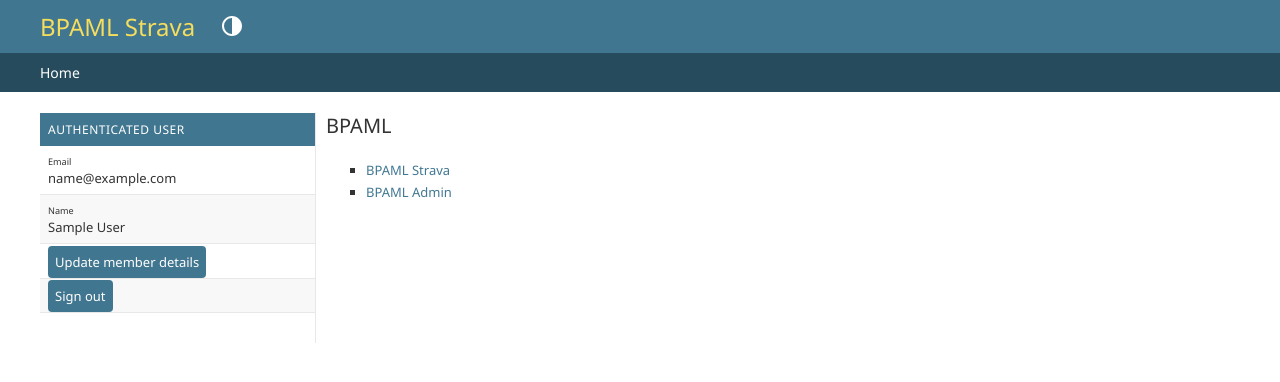
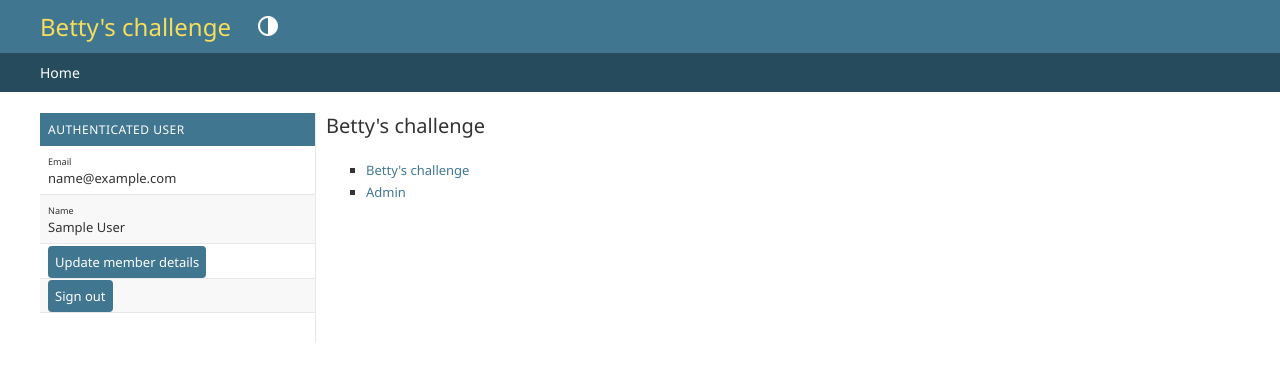
Before and after one commit to timcu/django_bpaml_strava_site, a Django app: page / in a window 1280 px wide. Shown: the top 382 px of the page. Run offline with Django 5.2, Linux system fonts and the light colour scheme; the visitor is signed in with stand-in values (Sample User, id 1); some libraries are stand-ins or nearby versions.

Commit message:
Change branding to betty from bpaml strava
Normal users can't see other user's data. Staff can

```diff
--- a/django_bpaml_strava/templates/bpaml_home.html
+++ b/django_bpaml_strava/templates/bpaml_home.html
@@ -1,8 +1,8 @@
 {% extends 'django_bpaml_strava/base.html' %}
 {% block main %}
-<h1>BPAML</h1>
+<h1>Betty's challenge</h1>
 <ul>
-    <li><a href="{% url 'index' %}">BPAML Strava</a></li>
-    <li><a href="{% url 'admin:index' %}">BPAML Admin</a></li>
+    <li><a href="{% url 'index' %}">Betty's challenge</a></li>
+    <li><a href="{% url 'admin:index' %}">Admin</a></li>
 </ul>
 {% endblock %}
--- a/django_bpaml_strava/templates/django_bpaml_strava/athlete.html
+++ b/django_bpaml_strava/templates/django_bpaml_strava/athlete.html
@@ -48,7 +48,7 @@
     <a href="{% url 'save-activities' athlete.uid %}" title="Saturday activities only for this athlete from Strava">fetch Strava activities</a>
 </p>
 <p>
-    {% if user.parkrun_id %}
+    {% if athlete.user.parkrun_id %}
       <a href="{% url 'save-parkruns' athlete.uid %}" title="from Parkrun for this athlete">fetch Parkrun results</a>
     {% else %}
       <em title="edit member details and set Parkrun ID to be able to fetch Parkrun results">No Parkrun ID</em>
--- a/django_bpaml_strava/templates/django_bpaml_strava/base.html
+++ b/django_bpaml_strava/templates/django_bpaml_strava/base.html
@@ -6,7 +6,7 @@
 {% endblock %}
 {% block title %}BPAML{% endblock %}
 {% block branding %}
-<div id="site-name"><a href="{% url 'index' %}">{{ site_header|default:_('BPAML Strava') }}</a></div>
+<div id="site-name"><a href="{% url 'index' %}">{{ site_header|default:_("Betty's challenge") }}</a></div>
 {% include "admin/color_theme_toggle.html" %}
 {% endblock %}
 {% block content %}
--- a/django_bpaml_strava/views.py
+++ b/django_bpaml_strava/views.py
@@ -20,6 +20,11 @@
 def index_page(request):
     """Find all athletes """
     list_social_accounts = SocialAccount.objects.filter(provider='strava').select_related('user')
+    for sa in list_social_accounts:
+        if sa.user == request.user or request.user.is_staff:
+            sa.is_authenticated = request.user.is_authenticated
+        else:
+            sa.is_authenticated = False
     context = {'athletes': list_social_accounts}
     return render(request, 'django_bpaml_strava/athletes.html', context)
 
--- a/django_bpaml_strava_site/settings.py
+++ b/django_bpaml_strava_site/settings.py
@@ -141,8 +141,8 @@
 
 SOCIALACCOUNT_STORE_TOKENS = True
 
-LOGIN_REDIRECT_URL = "/bpaml-strava/"
-LOGOUT_REDIRECT_URL = "/bpaml-strava/"
+LOGIN_REDIRECT_URL = "/betty/"
+LOGOUT_REDIRECT_URL = "/betty/"
 
 # Extend Django default logging to also log to console at level INFO rather than WARNING
 LOGGING = {
--- a/django_bpaml_strava_site/urls.py
+++ b/django_bpaml_strava_site/urls.py
@@ -21,7 +21,7 @@
 
 urlpatterns = [
     path('admin/', admin.site.urls),
-    path('bpaml-strava/', include('django_bpaml_strava.urls')),
+    path('betty/', include('django_bpaml_strava.urls')),
     path('', TemplateView.as_view(template_name="bpaml_home.html")),
     path('accounts/', include('allauth.urls')),
 ]
```
Also changed, not shown: django_bpaml_strava/templates/django_bpaml_strava/athletes.html (+13 -3 lines).
